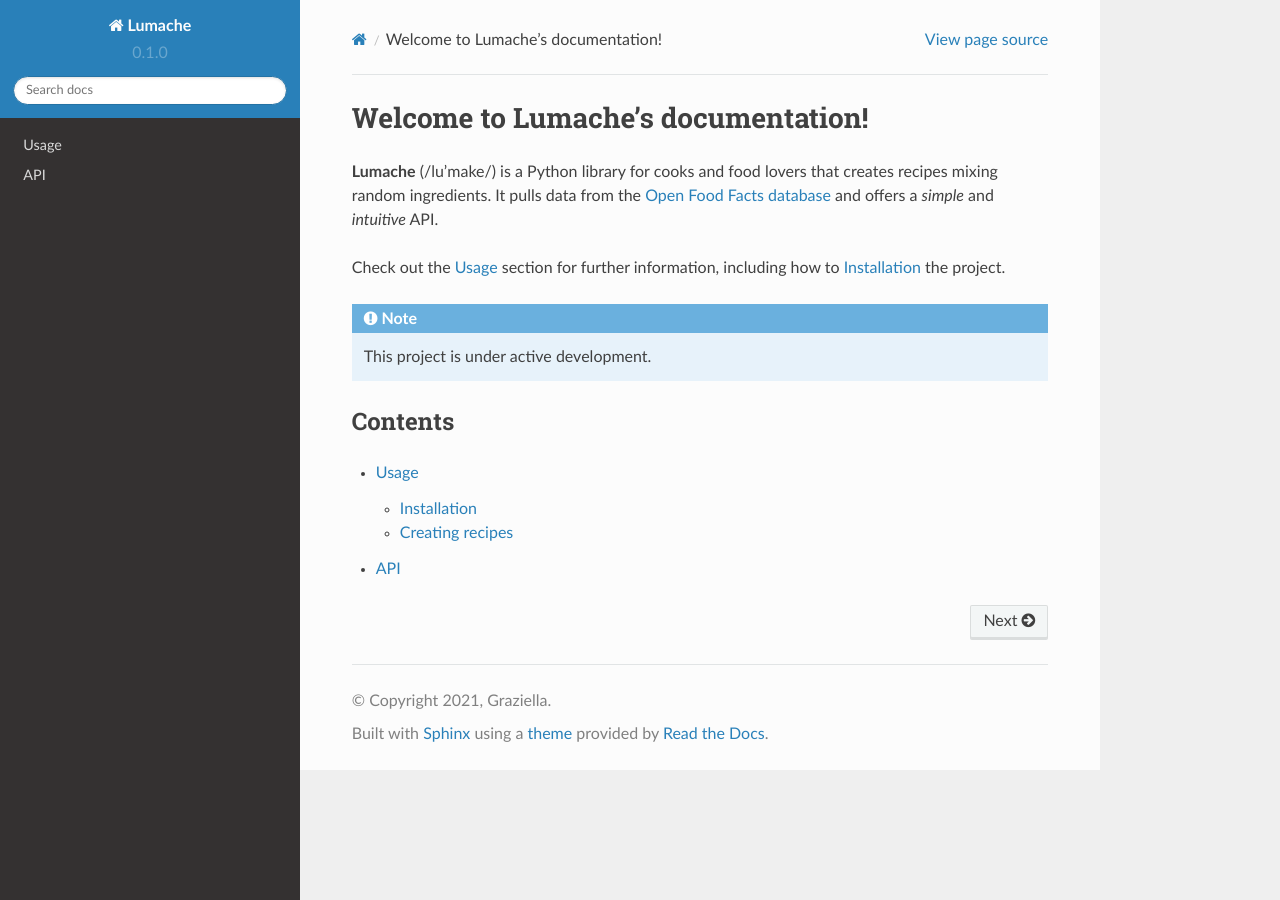
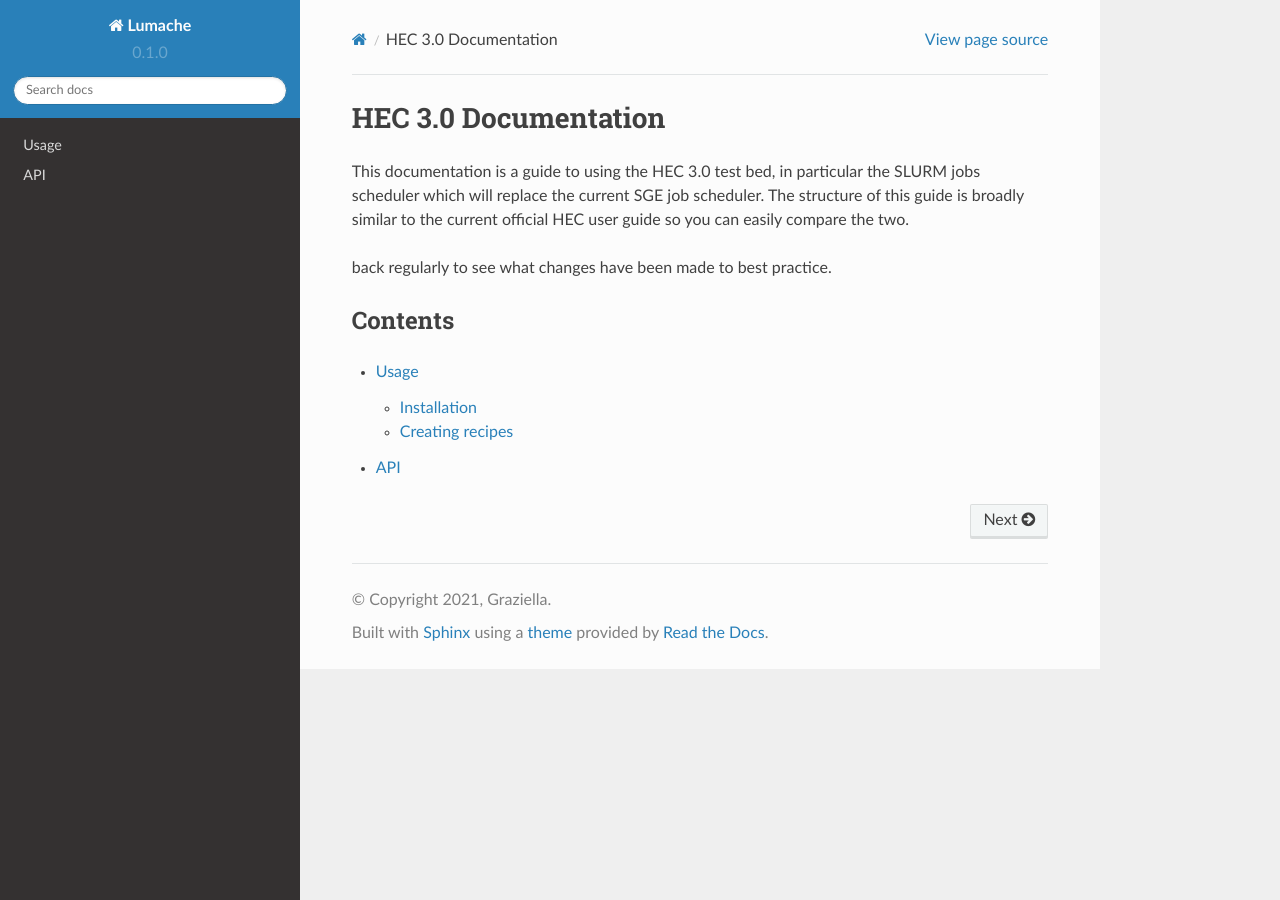
Before and after one commit to MikePacey/Lancaster-HEC, a Sphinx documentation site: the page built from docs/source/index.rst, in a window 1280 px wide. Built offline with Sphinx 7.4.7 and the Read the Docs theme 2.0.0, drawn with Linux system fonts in a browser that asks for light colours.

Commit message:
basic launch page

```diff
--- a/docs/source/index.rst
+++ b/docs/source/index.rst
@@ -1,17 +1,14 @@
-Welcome to Lumache's documentation!
-===================================
+HEC 3.0 Documentation
+=====================
 
-**Lumache** (/lu'make/) is a Python library for cooks and food lovers
-that creates recipes mixing random ingredients.
-It pulls data from the `Open Food Facts database <https://world.openfoodfacts.org/>`_
-and offers a *simple* and *intuitive* API.
+This documentation is a guide to using the HEC 3.0 test bed,
+in particular the SLURM jobs scheduler which will replace
+the current SGE job scheduler. The structure of this guide
+is broadly similar to the current official HEC user guide
+so you can easily compare the two.
 
-Check out the :doc:`usage` section for further information, including
-how to :ref:`installation` the project.
-
-.. note::
-
-   This project is under active development.
+.. note: The HEC 3.0 test bed is udner development, so check
+back regularly to see what changes have been made to best practice.
 
 Contents
 --------
```
